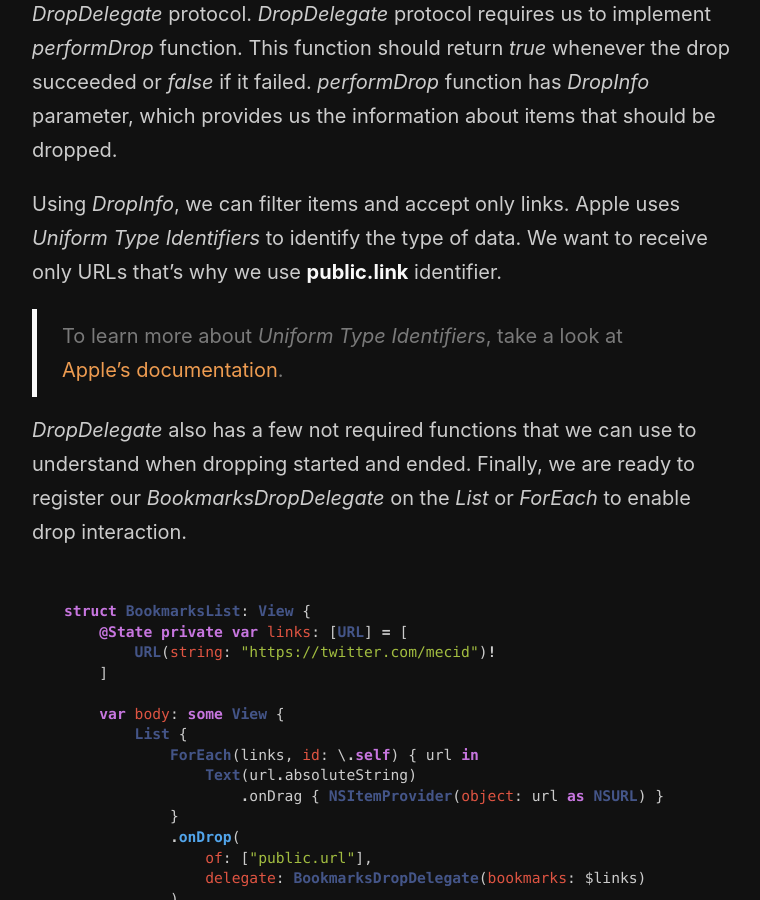
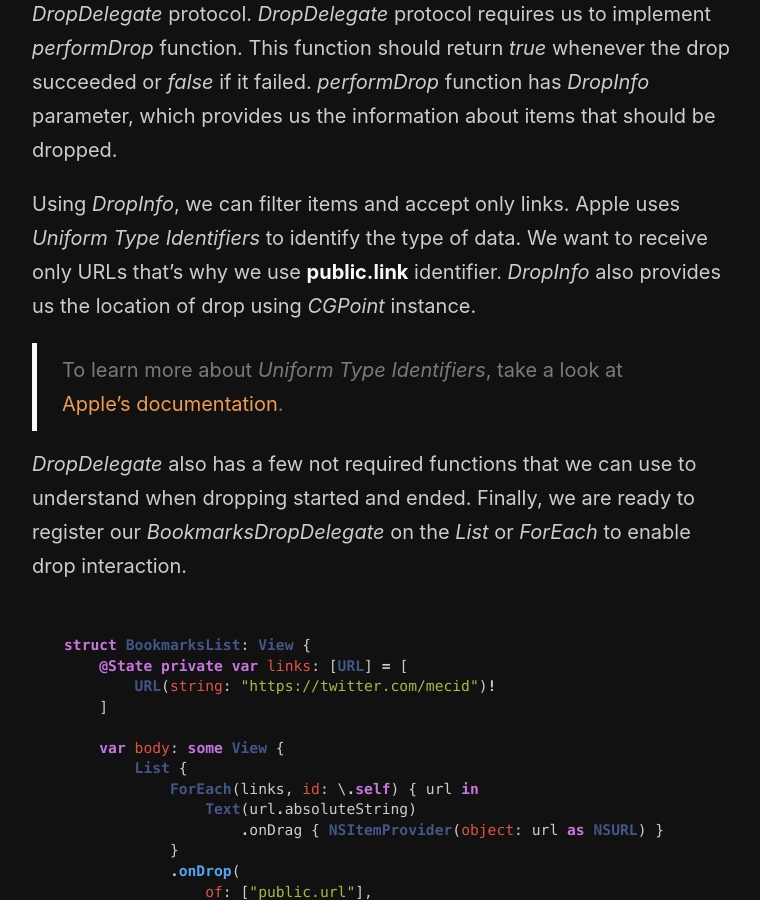
Before and after one commit to mecid/mecid.github.io, a Jekyll site: the page built from _posts/2020-04-01-drag-and-drop-in-swiftui.md, in a window 1280 px wide and 900 px high, scrolled down 2209 px. Shown: the whole window, without its empty margins (258-1018 px from the left). Built offline with Jekyll 4.4.1, drawn with Linux system fonts in a browser that asks for light colours.

Commit message:
Update 2020-04-01-drag-and-drop-in-swiftui.md

```diff
--- a/_posts/2020-04-01-drag-and-drop-in-swiftui.md
+++ b/_posts/2020-04-01-drag-and-drop-in-swiftui.md
@@ -62,7 +62,7 @@ struct BookmarksDropDelegate: DropDelegate {
 
 Here we have a *BookmarksDropDelegate* struct that conforms to *DropDelegate* protocol. *DropDelegate* protocol requires us to implement *performDrop* function. This function should return *true* whenever the drop succeeded or *false* if it failed. *performDrop* function has *DropInfo* parameter, which provides us the information about items that should be dropped.
 
-Using *DropInfo*, we can filter items and accept only links. Apple uses *Uniform Type Identifiers* to identify the type of data. We want to receive only URLs that's why we use **public.link** identifier.
+Using *DropInfo*, we can filter items and accept only links. Apple uses *Uniform Type Identifiers* to identify the type of data. We want to receive only URLs that's why we use **public.link** identifier. *DropInfo* also provides us the location of drop using *CGPoint* instance.
 
 > To learn more about *Uniform Type Identifiers*, take a look at [Apple's documentation](https://developer.apple.com/library/archive/documentation/FileManagement/Conceptual/understanding_utis/understand_utis_intro/understand_utis_intro.html).
 
```
